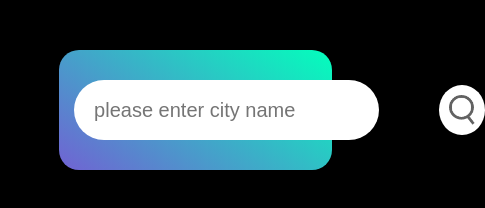
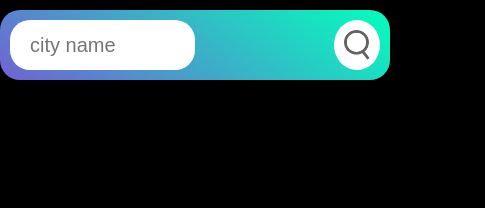
Before and after one commit to Rahman1-You/Weather-App, a plain HTML site: page index.html in a window 390 px wide. Shown: the whole page, 485 px wide, since content can reach past the window. Drawn offline with Linux system fonts and the light colour scheme.

Commit message:
'responsivness added'

```diff
--- a/index.html
+++ b/index.html
@@ -12,7 +12,7 @@
 <body>
     <div class="card">
         <div class="search">
-            <input type="text" spellcheck="false" placeholder="please enter city name">
+            <input type="text" spellcheck="false" placeholder="city name">
             <button class="btn"><img src="images/search.png" alt="searchIcon"></button>
         </div>
         <div class="error">
--- a/style.css
+++ b/style.css
@@ -11,11 +11,10 @@ body {
 }
 
 .card {
-    width: 70%;
-    max-width: 490px;
+    max-width: 580px;
     background-image: linear-gradient(-145deg, #03ffbc, #7162d3);
-    padding: 30px 4%;
-    margin: 50px auto 0px;
+    padding: 10px;
+    margin: 10px auto;
     border-radius: 20px;
     text-align: center;
     color: #fff;
@@ -23,7 +22,6 @@ body {
 }
 
 .search {
-    width: 100%;
     display: flex;
     align-items: center;
     justify-content: space-between;
@@ -34,11 +32,11 @@ body {
     outline: 0;
     padding: 10px 20px;
     color: #555;
-    height: 60px;
-    border-radius: 60px;
-    margin-right: 60px;
+    height: 50px;
+    border-radius: 20px;
+    /* margin-right: 60px; */
     font-size: 20px;
-    flex: 1;
+    width: 50%;
 }
 
 .search button img {
```
